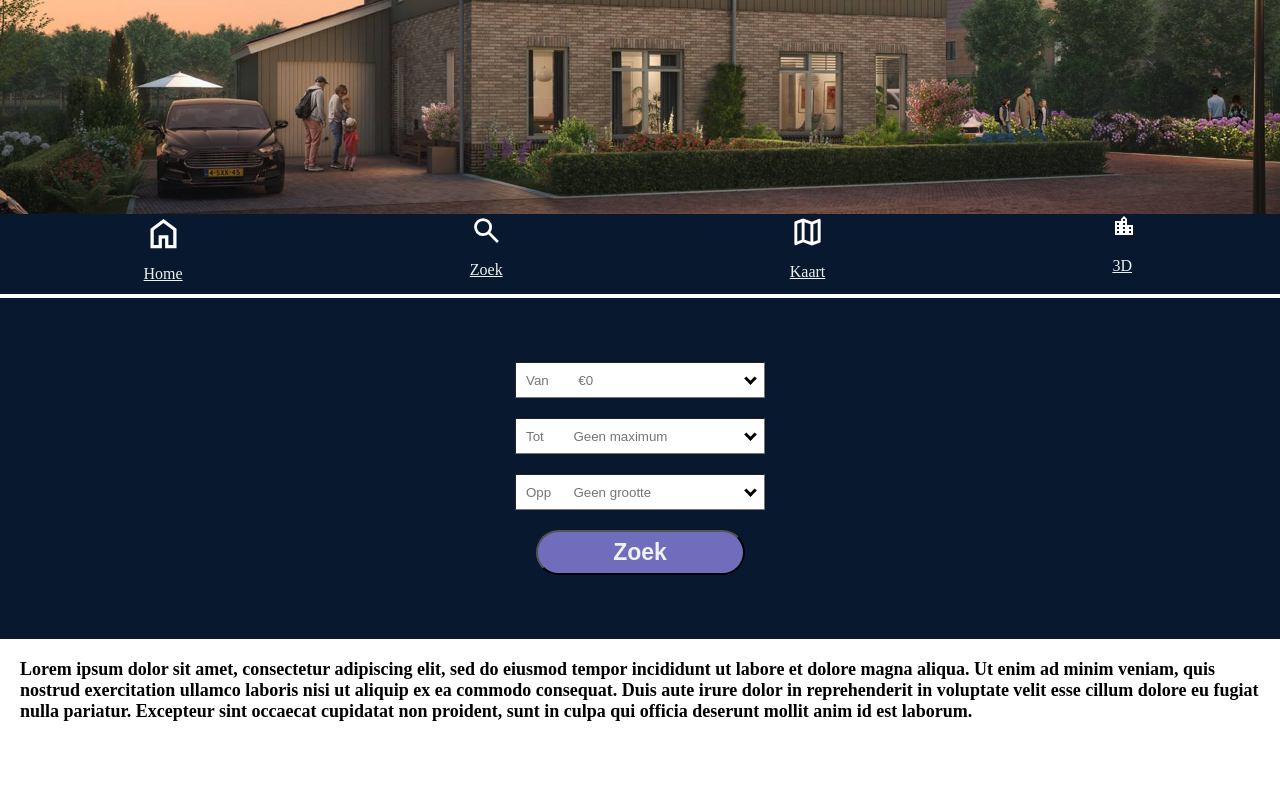
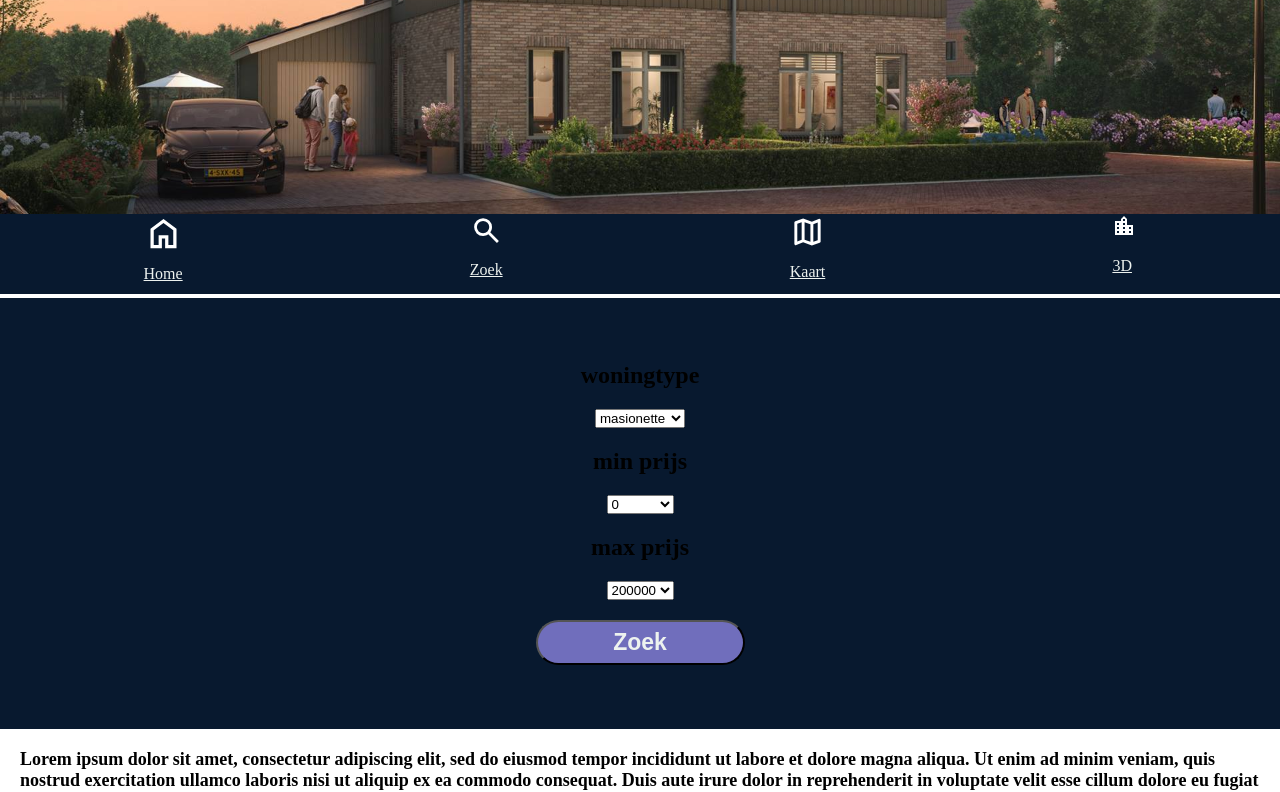
Before and after one commit to tomlommerse/woningzoeker, a React (Create React App) app: page /home in a window 1280 px wide. Shown: the part 506-1298 px from the top of the page. Built offline with nearby package versions, Linux system fonts and the light colour scheme.

Commit message:
home-dropdown-rewrite

```diff
--- /dev/null
+++ b/src/components/homesearch/Dropdown.jsx
@@ -0,0 +1,17 @@
+import React from 'react';
+
+function Dropdown({ options }) {
+    return (
+        <div>
+        <select>
+            {options.map((option, index) => (
+            <option key={index} value={option}>
+                {option}
+            </option>
+            ))}
+        </select>
+        </div>
+    );
+}
+
+export default Dropdown;
--- a/src/components/homesearch/SearchBar.jsx
+++ /dev/null
@@ -1,93 +0,0 @@
-import React, { useEffect, useState } from 'react';
-import '../../styles/seachbox.css';
-
-const SearchBar = ({
-    options,
-  placeholder = "",
-  onChange,
-  selectedKey,
-  open,
-  setOpen
-}) => {
-
-    const [inputValue, setInputValue] = useState('');
-
-    useEffect(()=> {
-      if(selectedKey){
-        setInputValue(options.find(o=>o.key === selectedKey).value)
-      }
-    }, [selectedKey, options])
-
-    useEffect(() => {
-      if (!open && options.findIndex(o => o.value === inputValue) === -1) {
-        if (!inputValue) {
-          onChange("");
-        }else{
-          if(selectedKey){
-            setInputValue(options.find(o=>o.key === inputValue).value)
-          }else{
-            setInputValue("")
-          }
-        }
-      }
-    }, [open, inputValue, onChange, options, selectedKey]);
-
-
-    const onInputChange = (e) => {setInputValue(e.target.value);}
-
-    const onItemSelected = (option) => {
-      onChange !== undefined && onChange(option.key);
-      onChange !== undefined && setInputValue(option.value);
-      setOpen(false);
-    };
-
-    const clearDropdown = () => {
-      setInputValue("");
-      onChange("");
-    }
-
-    const onInputClick = () => {
-      setOpen((prevValue) => !prevValue)
-    }
-
-  return (
-    <div className='dropdown-container'>
-    <div className='input-container' onClick={onInputClick}>
-      <input
-        type="text"
-        value={inputValue}
-        placeholder={placeholder}
-        onChange={onInputChange}
-      />
-
-      <div className='input-arrow-container'>
-        <i className='input-arrow'/>
-      </div>
-
-      {selectedKey || inputValue ? (<div onClick={clearDropdown} className='input-clear-container'>x</div>): null}
-
-    </div>
-    <div className={`dropdown ${open ? "visible" : ""}`}>
-        {options.filter(item=> {
-          const searchItem = inputValue.toLocaleLowerCase();
-          const v = item.value.toLocaleLowerCase();
-
-          if(!searchItem) return true;
-
-          return v.startsWith(searchItem);
-        }).map(opt=>{
-          return(
-            <div
-                key={opt.key}
-                onClick={()=> onItemSelected(opt)}
-                className='option'
-            >
-                {opt.value}
-            </div>)
-        })}
-    </div>
-  </div>
-  );
-}
-
-export default SearchBar;
--- a/src/views/StartPage.jsx
+++ b/src/views/StartPage.jsx
@@ -1,66 +1,27 @@
 import React, { useState } from 'react'
 import '../styles/start.css';
-import Search from '../components/homesearch/SearchBar'
+import Dropdown from '../components/homesearch/Dropdown'
 import pic from '../assets/startpic.jpg';
 
-const minPrice = [
-    {key: 1, value: "0" },
-    {key: 2, value: "200.000" },
-    {key: 3, value: "300.000" },
-    {key: 4, value: "400.000" },
-    {key: 5, value: "500.000" },
-    {key: 6, value: "600.000" }
-];
+function StartPage() {
+    const type = ['masionette', 'stadwoning'];
+    const min = ['0', '200000', '30000'];
+    const max = ['200000', '300000', '400000'];
 
-const maxPrice = [
-    {key: 1, value: "Geen maximum" },
-    {key: 2, value: "200.000" },
-    {key: 3, value: "300.000" },
-    {key: 4, value: "400.000" },
-    {key: 5, value: "500.000" },
-    {key: 6, value: "600.000+" }
-];
-
-const space = [
-    {key: 1, value: "Test 1" },
-    {key: 2, value: "Test 2" },
-    {key: 3, value: "Test 3" },
-    {key: 4, value: "Test 4" }
-];
-
-function StartPage() {
-    const [selectedOption, setSelectedOption] = useState("");
-    const [open, setOpen] = useState(false);
-
-
-  return (
+    return (
     <main>
         <img id='startpic' src={pic} alt='house' />
         <section className='searchbox'>
-            <Search
-                options={minPrice}
-                onChange={(item) => setSelectedOption(item)}
-                selectedKey={selectedOption}
-                placeholder={"Van        €0"}
-                open={open}
-                setOpen={setOpen}
-            />
-            <Search
-                options={maxPrice}
-                onChange={(item) => setSelectedOption(item)}
-                selectedKey={selectedOption}
-                placeholder={"Tot        Geen maximum"}
-                open={open}
-                setOpen={setOpen}
-            />
-            <Search
-                options={space}
-                onChange={(item) => setSelectedOption(item)}
-                selectedKey={selectedOption}
-                placeholder={"Opp      Geen grootte"}
-                open={open}
-                setOpen={setOpen}
-            />
+
+        <h2>woningtype</h2>
+        <Dropdown options={type} />
+
+        <h2>min prijs</h2>
+        <Dropdown options={min} />
+
+        <h2>max prijs</h2>
+        <Dropdown options={max} />
+
             <button className='zoekButton'>Zoek</button>
             {/*<p>selected option: {selectedOption}</p>*/}
         </section>
@@ -69,7 +30,7 @@ function StartPage() {
         </section>
     </main>
 
-  )
+    )
 }
 
 export default StartPage
```
